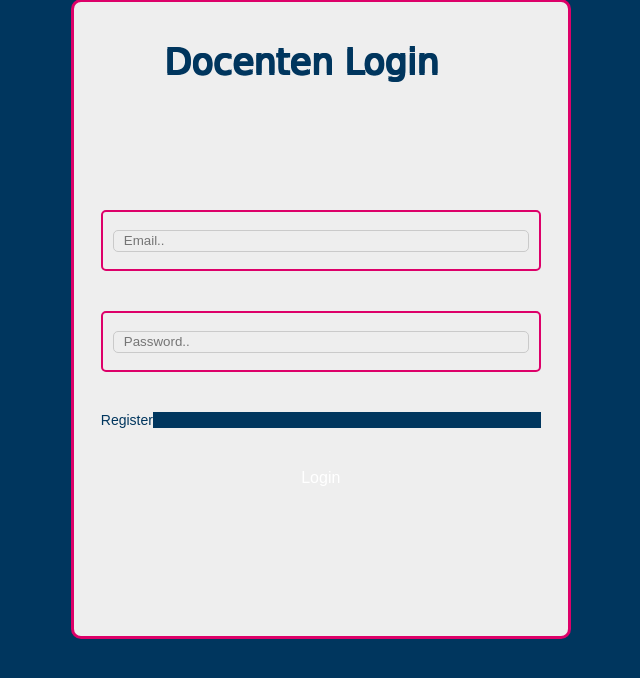
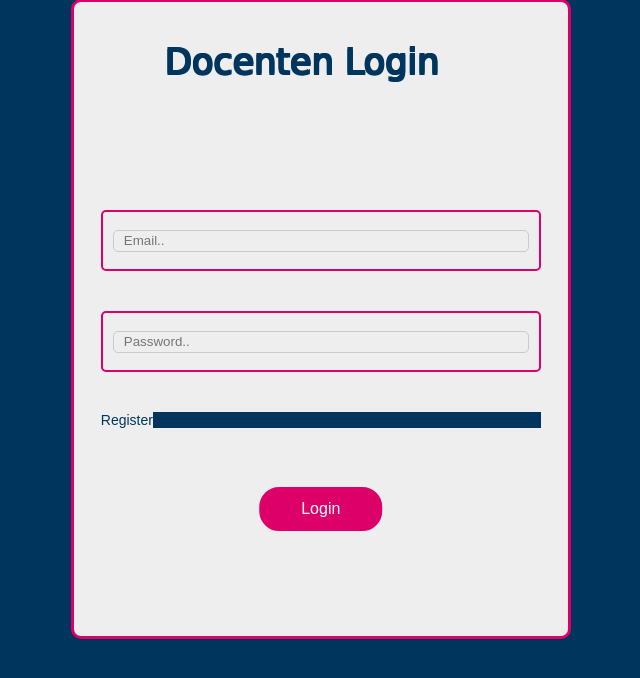
Before and after one commit to SefvandenHeurik/API-systeem, a PHP site: page /inlogdocent.php in a window 1280 px wide. Shown: the part 65-743 px from the top of the page, without its empty margins (326-966 px from the left). Run offline with PHP 8.4, Linux system fonts and the light colour scheme; the visitor is signed in with stand-in values (Sample User, id 1).

Commit message:
css fix docenten pagina

```diff
--- a/style.css
+++ b/style.css
@@ -6,6 +6,7 @@
   font-family: sans-serif;
   background-color:#00365E;
 }
+
 
 /* Basic styles for the navigation bar */
 .navbar {
@@ -338,6 +339,7 @@ background-color: transparent;
   color: #00365E;
   text-decoration: none;
   background-color: #EEEEEE;
+  text-align:center;
 }
  /* #loginForgotPasswordDocenten a{
 
@@ -345,16 +347,16 @@ background-color: transparent;
 
 #loginForgotPasswordDocenten button {
   position: absolute;
-  top: 75%;
+  top: 80%;
   right: 25%;
   transform: translate(-50%, -50%);
   padding: 10px 20px;
-  background-color: transparent;
+  background-color: #DD0069;
   color: white;
   text-decoration: none;
   cursor: pointer;
   width: 25%;
-  border: none;
+  border-radius: 20px;
   outline: none;
 }
 
@@ -613,3 +615,9 @@ button:hover {
   margin-top: 8%; /* Make sure units are specified, e.g., top: 5%; or top: 10px; */
   border-radius: 10px;
 }
+
+.error-msg{
+background-color:#EEEEEE;
+top: -20px; /* Adjust this value to move the error message higher up */
+position: relative;
+}
```
